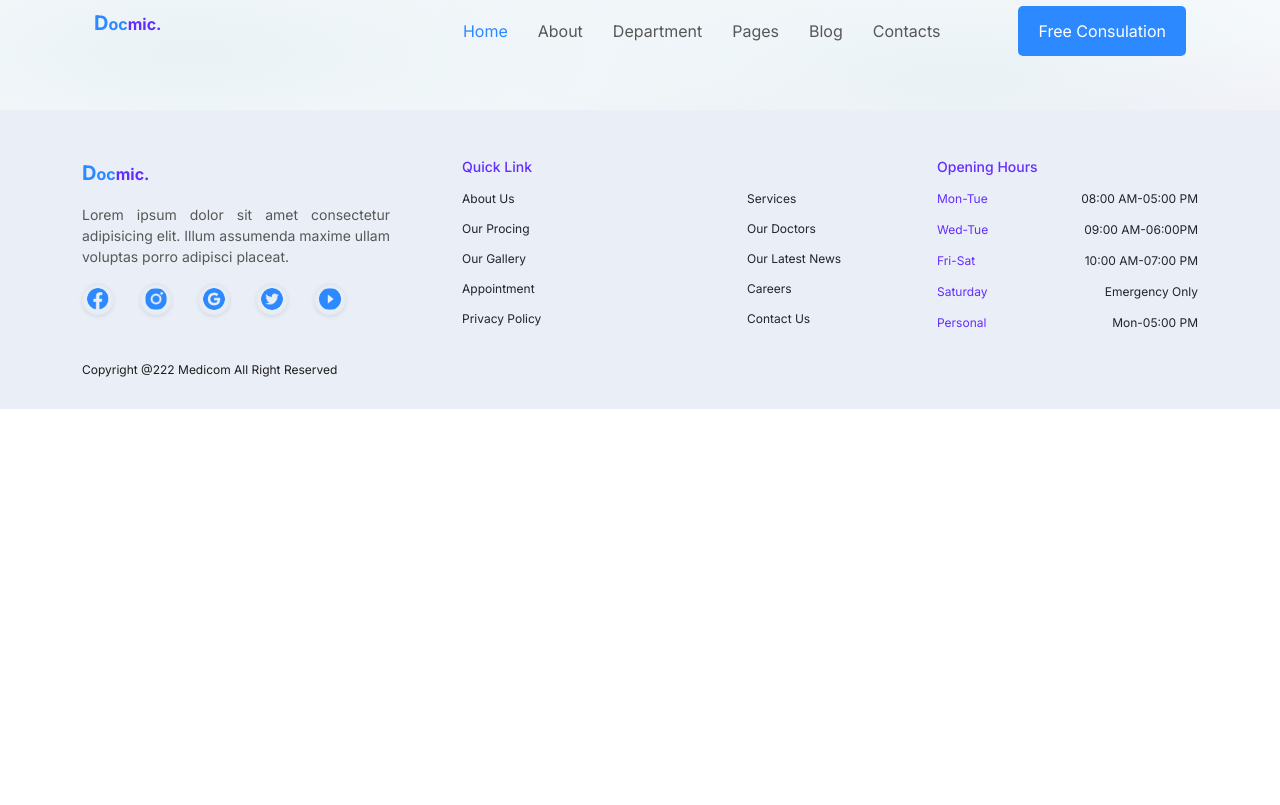
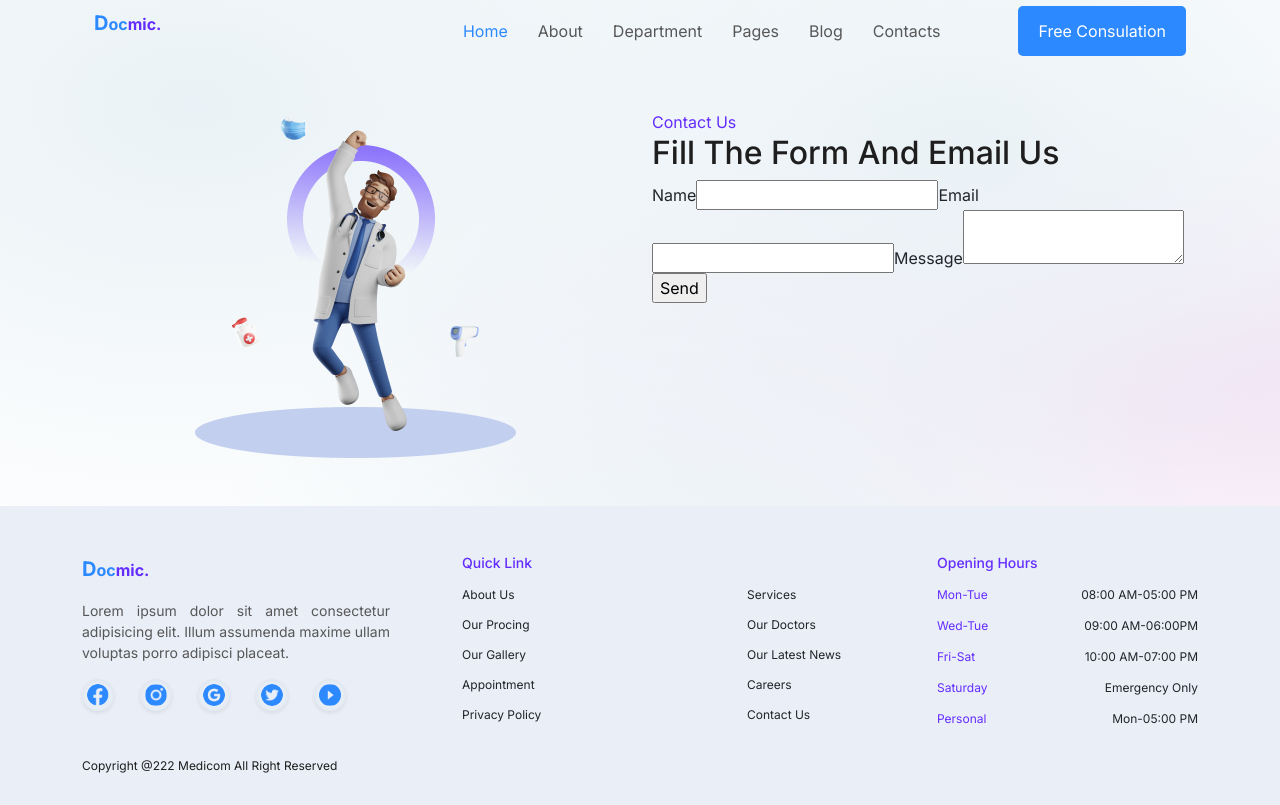
Before and after one commit to fazlerabbytalukder/docmic-react-app, a React (Create React App) app: page /contacts in a window 1280 px wide. Built offline with nearby package versions, Linux system fonts and the light colour scheme.

Commit message:
email js added for send gamil

```diff
--- a/package.json
+++ b/package.json
@@ -3,6 +3,7 @@
   "version": "0.1.0",
   "private": true,
   "dependencies": {
+    "@emailjs/browser": "^3.7.0",
     "@testing-library/jest-dom": "^5.16.5",
     "@testing-library/react": "^13.4.0",
     "@testing-library/user-event": "^13.5.0",
--- a/src/App.js
+++ b/src/App.js
@@ -1,5 +1,6 @@
 import { BrowserRouter, Route, Switch } from 'react-router-dom';
 import './App.css';
+import ContactUs from './Components/ContactUs/ContactUs';
 import Footer from './Components/Footer/Footer';
 import HomePage from './Components/HomePage/HomePage';
 import Navbar from './Components/Navbar/Navbar';
@@ -13,6 +14,12 @@ function App() {
           <Route exact path='/'>
             <HomePage/>
           </Route>
+          <Route exact path='/home'>
+            <HomePage/>
+          </Route>
+          <Route path='/contacts'>
+            <ContactUs/>
+          </Route>
         </Switch>
         <Footer />
       </BrowserRouter>
--- /dev/null
+++ b/src/Components/ContactUs/ContactUs.js
@@ -0,0 +1,63 @@
+import React, { useRef } from 'react';
+import emailjs from '@emailjs/browser';
+import contactImg from '../../images/Frame 22.png';
+
+const ContactUs = () => {
+    const form = useRef();
+
+    const sendEmail = (e) => {
+
+
+        emailjs.sendForm('service_4sbnzz2', 'template_biwdxwx', form.current, 'AzaW5tZINXYq-btn-')
+            .then((result) => {
+                console.log(result.text);
+                alert('message send')
+            }, (error) => {
+                console.log(error.text);
+            });
+            e.preventDefault();
+    };
+    return (
+        <div className='container'>
+            <div className="row">
+                <div className="col-md-6 mt-5 d-flex justify-content-center align-items-center">
+                    <img className='img-fluid' src={contactImg} alt="" />
+                </div>
+                <div className="col-md-6 mt-5">
+                    <div className="contact-us">
+                        <div className="header-text">
+                            <p>Contact Us</p>
+                            <h1>Fill The Form And Email Us</h1>
+                        </div>
+                        {/* <form action="#" method='POST'>
+                            <div class="mb-3">
+                                <label for="exampleFormControlInput1" class="form-label">Name</label>
+                                <input type="text" class="form-control" id="exampleFormControlInput1" placeholder="Your Name" name='username' required/>
+                            </div>
+                            <div class="mb-3">
+                                <label for="exampleFormControlInput1" class="form-label">Email</label>
+                                <input type="email" class="form-control" id="exampleFormControlInput1" placeholder="name@example.com" name='Email' required/>
+                            </div>
+                            <div class="mb-3">
+                                <label for="exampleFormControlTextarea1" class="form-label">Your Message</label>
+                                <textarea class="form-control" id="exampleFormControlTextarea1" rows="3" name='message' required></textarea>
+                            </div>
+                            <input type="submit" value="send" />
+                        </form> */}
+                        <form ref={form} onSubmit={sendEmail}>
+                            <label>Name</label>
+                            <input type="text" name="user_name" autoComplete='off' required />
+                            <label>Email</label>
+                            <input type="email" name="user_email" autoComplete='off' required />
+                            <label>Message</label>
+                            <textarea name="message" />
+                            <input type="submit" value="Send" autoComplete='off' required />
+                        </form>
+                    </div>
+                </div>
+            </div>
+        </div>
+    );
+};
+
+export default ContactUs;
--- a/src/index.css
+++ b/src/index.css
@@ -409,6 +409,8 @@ radial-gradient(at 15% 13%, hsla(200,40%,94%,1) 0px, transparent 50%);
   color: var(--paragraph1);
 }
 
+/* contact us forms  */
+
 /* footer design  */
 
 .footer-bg {
```
Also changed, not shown: 1 other file (tests, documents, lock files or other folders).
